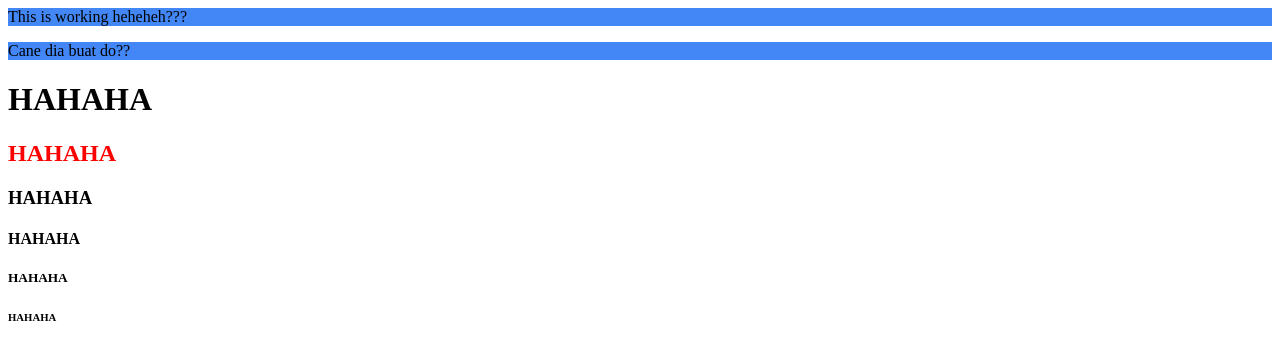
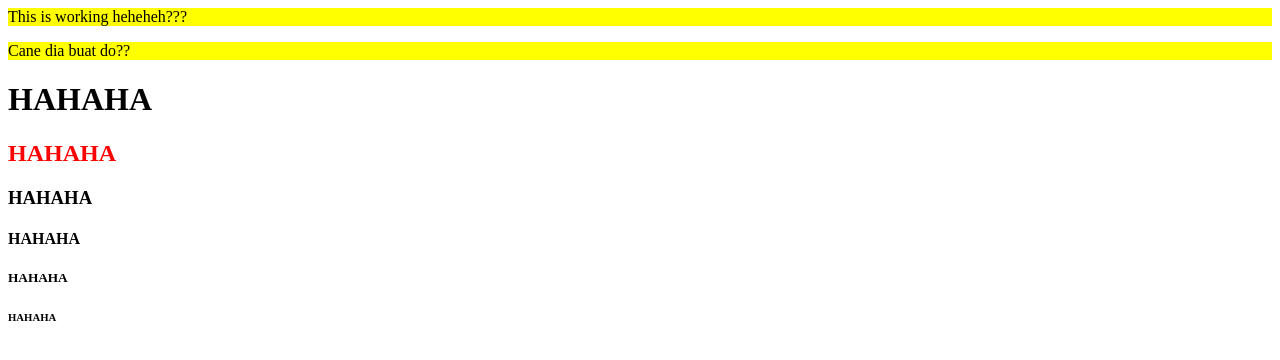
Before and after one commit to mukhreyes/mukhreyes.github.io, a plain HTML site: page index.html in a window 1280 px wide. Drawn offline with Linux system fonts and the light colour scheme.

Commit message:
Update index.html

```diff
--- a/index.html
+++ b/index.html
@@ -2,7 +2,7 @@
 <head>
 <style>
     p{
-        background-color: #4287f5;
+        background-color: yellow;
       }
 </style>
 </head>
```
